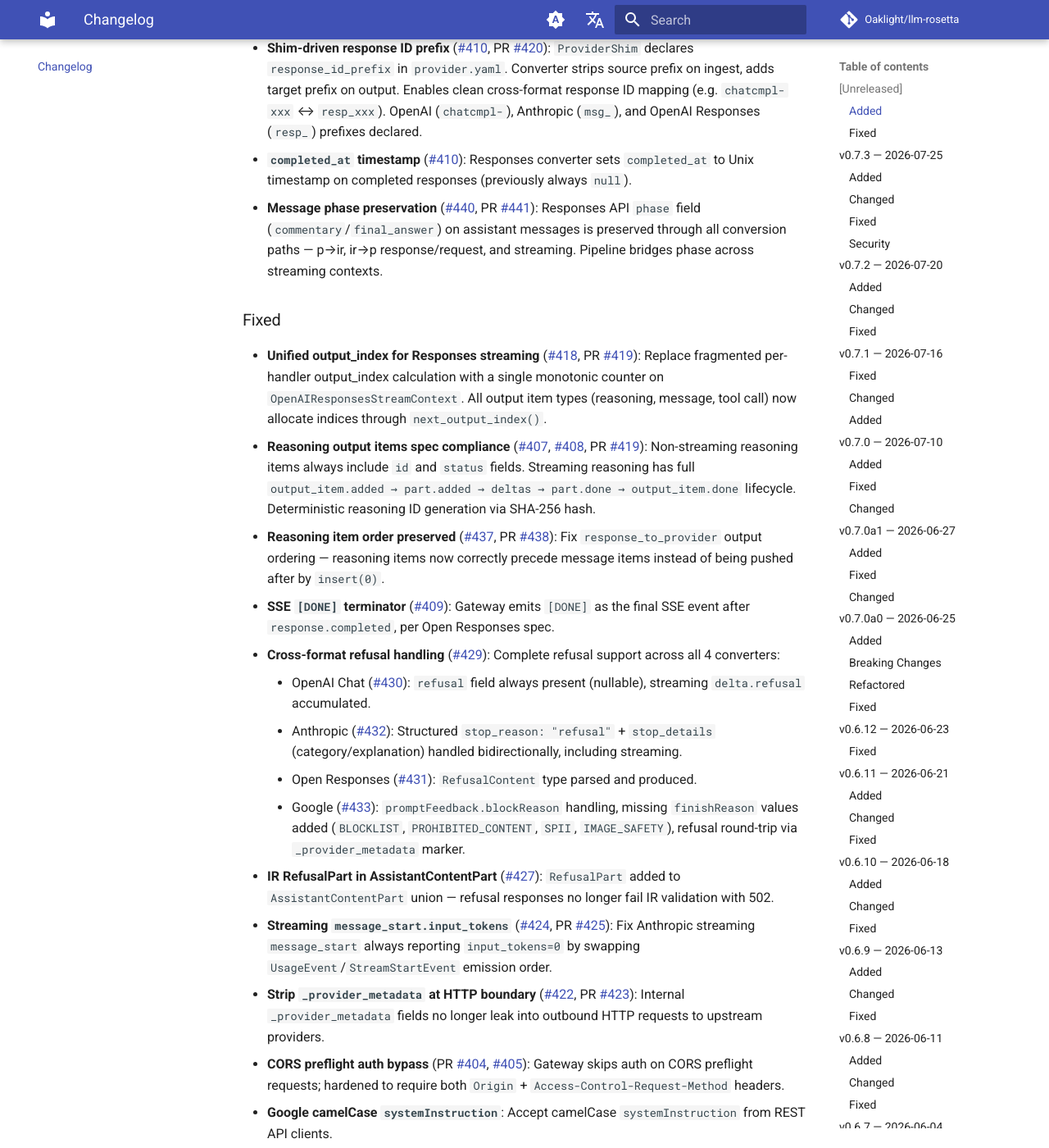
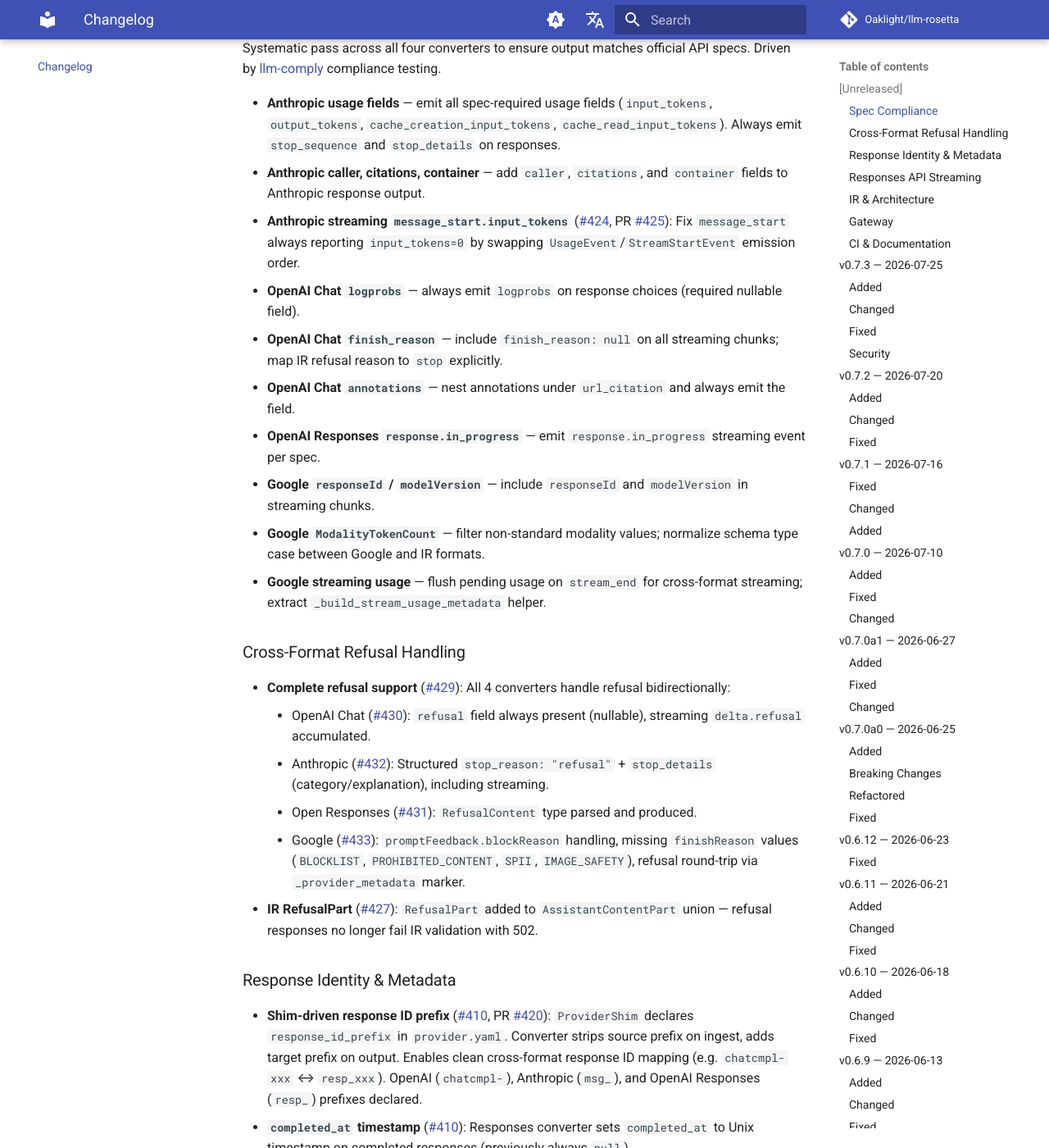
Before and after one commit to Oaklight/llm-rosetta, an MkDocs documentation site: the page built from docs/changelog.md, in a window 1280 px wide and 1400 px high, scrolled down 370 px. Shown: the whole window at 82% size. Built offline with MkDocs 1.6.1 and Material for MkDocs 9.7.7, drawn with Linux system fonts in a browser that asks for light colours; comment, search, counter and statistics services are not loaded; some of the changed text lies outside the part shown.

Commit message:
docs: rewrite [Unreleased] changelog with thematic grouping
Reorganize entries by theme (Spec Compliance, Refusal Handling,
Response Identity, Responses API Streaming, IR & Architecture,
Gateway, CI & Documentation) and add all new commits since v0.7.3.

```diff
--- a/docs/changelog.md
+++ b/docs/changelog.md
@@ -8,31 +8,62 @@ All notable changes to LLM-Rosetta are documented here. This project follows [Ke
 
 ## [Unreleased]
 
-### Added
+### Spec Compliance
+
+Systematic pass across all four converters to ensure output matches official API specs. Driven by [llm-comply](https://github.com/Oaklight/llm-comply) compliance testing.
+
+- **Anthropic usage fields** — emit all spec-required usage fields (`input_tokens`, `output_tokens`, `cache_creation_input_tokens`, `cache_read_input_tokens`). Always emit `stop_sequence` and `stop_details` on responses.
+- **Anthropic caller, citations, container** — add `caller`, `citations`, and `container` fields to Anthropic response output.
+- **Anthropic streaming `message_start.input_tokens`** ([#424](https://github.com/Oaklight/llm-rosetta/issues/424), PR [#425](https://github.com/Oaklight/llm-rosetta/pull/425)): Fix `message_start` always reporting `input_tokens=0` by swapping `UsageEvent`/`StreamStartEvent` emission order.
+- **OpenAI Chat `logprobs`** — always emit `logprobs` on response choices (required nullable field).
+- **OpenAI Chat `finish_reason`** — include `finish_reason: null` on all streaming chunks; map IR refusal reason to `stop` explicitly.
+- **OpenAI Chat `annotations`** — nest annotations under `url_citation` and always emit the field.
+- **OpenAI Responses `response.in_progress`** — emit `response.in_progress` streaming event per spec.
+- **Google `responseId` / `modelVersion`** — include `responseId` and `modelVersion` in streaming chunks.
+- **Google `ModalityTokenCount`** — filter non-standard modality values; normalize schema type case between Google and IR formats.
+- **Google streaming usage** — flush pending usage on `stream_end` for cross-format streaming; extract `_build_stream_usage_metadata` helper.
+
+### Cross-Format Refusal Handling
+
+- **Complete refusal support** ([#429](https://github.com/Oaklight/llm-rosetta/issues/429)): All 4 converters handle refusal bidirectionally:
+    - OpenAI Chat ([#430](https://github.com/Oaklight/llm-rosetta/issues/430)): `refusal` field always present (nullable), streaming `delta.refusal` accumulated.
+    - Anthropic ([#432](https://github.com/Oaklight/llm-rosetta/issues/432)): Structured `stop_reason: "refusal"` + `stop_details` (category/explanation), including streaming.
+    - Open Responses ([#431](https://github.com/Oaklight/llm-rosetta/issues/431)): `RefusalContent` type parsed and produced.
+    - Google ([#433](https://github.com/Oaklight/llm-rosetta/issues/433)): `promptFeedback.blockReason` handling, missing `finishReason` values (`BLOCKLIST`, `PROHIBITED_CONTENT`, `SPII`, `IMAGE_SAFETY`), refusal round-trip via `_provider_metadata` marker.
+- **IR RefusalPart** ([#427](https://github.com/Oaklight/llm-rosetta/pull/427)): `RefusalPart` added to `AssistantContentPart` union — refusal responses no longer fail IR validation with 502.
+
+### Response Identity & Metadata
 
 - **Shim-driven response ID prefix** ([#410](https://github.com/Oaklight/llm-rosetta/issues/410), PR [#420](https://github.com/Oaklight/llm-rosetta/pull/420)): `ProviderShim` declares `response_id_prefix` in `provider.yaml`. Converter strips source prefix on ingest, adds target prefix on output. Enables clean cross-format response ID mapping (e.g. `chatcmpl-xxx` ↔ `resp_xxx`). OpenAI (`chatcmpl-`), Anthropic (`msg_`), and OpenAI Responses (`resp_`) prefixes declared.
 - **`completed_at` timestamp** ([#410](https://github.com/Oaklight/llm-rosetta/issues/410)): Responses converter sets `completed_at` to Unix timestamp on completed responses (previously always `null`).
-- **Message phase preservation** ([#440](https://github.com/Oaklight/llm-rosetta/issues/440), PR [#441](https://github.com/Oaklight/llm-rosetta/pull/441)): Responses API `phase` field (`commentary`/`final_answer`) on assistant messages is preserved through all conversion paths — p→ir, ir→p response/request, and streaming. Pipeline bridges phase across streaming contexts.
+- **Function call item ID preservation** — preserve `function_call` item ID across all conversion paths.
+- **Strip `_provider_metadata` at HTTP boundary** ([#422](https://github.com/Oaklight/llm-rosetta/issues/422), PR [#423](https://github.com/Oaklight/llm-rosetta/pull/423)): Internal `_provider_metadata` fields no longer leak into outbound HTTP requests or downstream responses.
 
-### Fixed
+### Responses API Streaming
 
-- **Unified output_index for Responses streaming** ([#418](https://github.com/Oaklight/llm-rosetta/issues/418), PR [#419](https://github.com/Oaklight/llm-rosetta/pull/419)): Replace fragmented per-handler output_index calculation with a single monotonic counter on `OpenAIResponsesStreamContext`. All output item types (reasoning, message, tool call) now allocate indices through `next_output_index()`.
-- **Reasoning output items spec compliance** ([#407](https://github.com/Oaklight/llm-rosetta/issues/407), [#408](https://github.com/Oaklight/llm-rosetta/issues/408), PR [#419](https://github.com/Oaklight/llm-rosetta/pull/419)): Non-streaming reasoning items always include `id` and `status` fields. Streaming reasoning has full `output_item.added → part.added → deltas → part.done → output_item.done` lifecycle. Deterministic reasoning ID generation via SHA-256 hash.
-- **Reasoning item order preserved** ([#437](https://github.com/Oaklight/llm-rosetta/issues/437), PR [#438](https://github.com/Oaklight/llm-rosetta/pull/438)): Fix `response_to_provider` output ordering — reasoning items now correctly precede message items instead of being pushed after by `insert(0)`.
-- **SSE `[DONE]` terminator** ([#409](https://github.com/Oaklight/llm-rosetta/issues/409)): Gateway emits `[DONE]` as the final SSE event after `response.completed`, per Open Responses spec.
-- **Cross-format refusal handling** ([#429](https://github.com/Oaklight/llm-rosetta/issues/429)): Complete refusal support across all 4 converters:
-    - OpenAI Chat ([#430](https://github.com/Oaklight/llm-rosetta/issues/430)): `refusal` field always present (nullable), streaming `delta.refusal` accumulated.
-    - Anthropic ([#432](https://github.com/Oaklight/llm-rosetta/issues/432)): Structured `stop_reason: "refusal"` + `stop_details` (category/explanation) handled bidirectionally, including streaming.
-    - Open Responses ([#431](https://github.com/Oaklight/llm-rosetta/issues/431)): `RefusalContent` type parsed and produced.
-    - Google ([#433](https://github.com/Oaklight/llm-rosetta/issues/433)): `promptFeedback.blockReason` handling, missing `finishReason` values added (`BLOCKLIST`, `PROHIBITED_CONTENT`, `SPII`, `IMAGE_SAFETY`), refusal round-trip via `_provider_metadata` marker.
-- **IR RefusalPart in AssistantContentPart** ([#427](https://github.com/Oaklight/llm-rosetta/pull/427)): `RefusalPart` added to `AssistantContentPart` union — refusal responses no longer fail IR validation with 502.
-- **Streaming `message_start.input_tokens`** ([#424](https://github.com/Oaklight/llm-rosetta/issues/424), PR [#425](https://github.com/Oaklight/llm-rosetta/pull/425)): Fix Anthropic streaming `message_start` always reporting `input_tokens=0` by swapping `UsageEvent`/`StreamStartEvent` emission order.
-- **Strip `_provider_metadata` at HTTP boundary** ([#422](https://github.com/Oaklight/llm-rosetta/issues/422), PR [#423](https://github.com/Oaklight/llm-rosetta/pull/423)): Internal `_provider_metadata` fields no longer leak into outbound HTTP requests to upstream providers.
-- **CORS preflight auth bypass** (PR [#404](https://github.com/Oaklight/llm-rosetta/pull/404), [#405](https://github.com/Oaklight/llm-rosetta/pull/405)): Gateway skips auth on CORS preflight requests; hardened to require both `Origin` + `Access-Control-Request-Method` headers.
-- **Google camelCase `systemInstruction`**: Accept camelCase `systemInstruction` from REST API clients.
-- **Google `FunctionCall.id` / `FunctionResponse.id`**: Write function call/response IDs in to-provider output.
-- **Gateway Bearer token fallback**: Accept `Bearer` token as fallback for all auth strategies.
-- **CORS headers on auth errors**: Add CORS headers to auth error responses.
+- **Unified `output_index`** ([#418](https://github.com/Oaklight/llm-rosetta/issues/418), PR [#419](https://github.com/Oaklight/llm-rosetta/pull/419)): Single monotonic counter on `OpenAIResponsesStreamContext` replaces fragmented per-handler calculation. All output item types allocate indices through `next_output_index()`.
+- **Reasoning output items** ([#407](https://github.com/Oaklight/llm-rosetta/issues/407), [#408](https://github.com/Oaklight/llm-rosetta/issues/408), PR [#419](https://github.com/Oaklight/llm-rosetta/pull/419)): Non-streaming reasoning items always include `id` and `status` fields. Streaming reasoning has full lifecycle events. Deterministic reasoning ID generation via SHA-256 hash.
+- **Reasoning item order** ([#437](https://github.com/Oaklight/llm-rosetta/issues/437), PR [#438](https://github.com/Oaklight/llm-rosetta/pull/438)): Fix `response_to_provider` output ordering — reasoning items now correctly precede message items.
+- **Message phase preservation** ([#440](https://github.com/Oaklight/llm-rosetta/issues/440), PR [#441](https://github.com/Oaklight/llm-rosetta/pull/441)): Responses API `phase` field (`commentary`/`final_answer`) preserved through all conversion paths and streaming. Pipeline bridges phase across streaming contexts.
+- **SSE `[DONE]` terminator** ([#409](https://github.com/Oaklight/llm-rosetta/issues/409)): Gateway emits `[DONE]` as the final SSE event after `response.completed`.
+
+### IR & Architecture
+
+- **Provider passthrough events** — new IR types for non-stream and streaming provider passthrough items, allowing converters to forward provider-specific data without loss.
+- **Empty reasoning content** — OpenAI Chat converter preserves empty reasoning content instead of dropping it.
+
+### Gateway
+
+- **CORS preflight auth bypass** (PR [#404](https://github.com/Oaklight/llm-rosetta/pull/404), [#405](https://github.com/Oaklight/llm-rosetta/pull/405)): Skip auth on CORS preflight requests; hardened to require both `Origin` + `Access-Control-Request-Method` headers.
+- **CORS headers on auth errors** — add CORS headers to auth error responses.
+- **Bearer token fallback** — accept `Bearer` token as fallback for all auth strategies.
+- **Embedding request IDs** — align embedding request IDs with upstream format.
+- **Admin modal polish** — CSS fixes, flatten hint tooltip, i18n alignment.
+
+### CI & Documentation
+
+- **On-demand compliance testing** — add [llm-comply](https://github.com/Oaklight/llm-comply) GitHub Actions workflow for schema/spec-based compliance testing against the gateway.
+- **Compliance Testing section in README** — link to llm-comply, hosted service, and CI workflow.
 
 ## v0.7.3 — 2026-07-25
 
```
